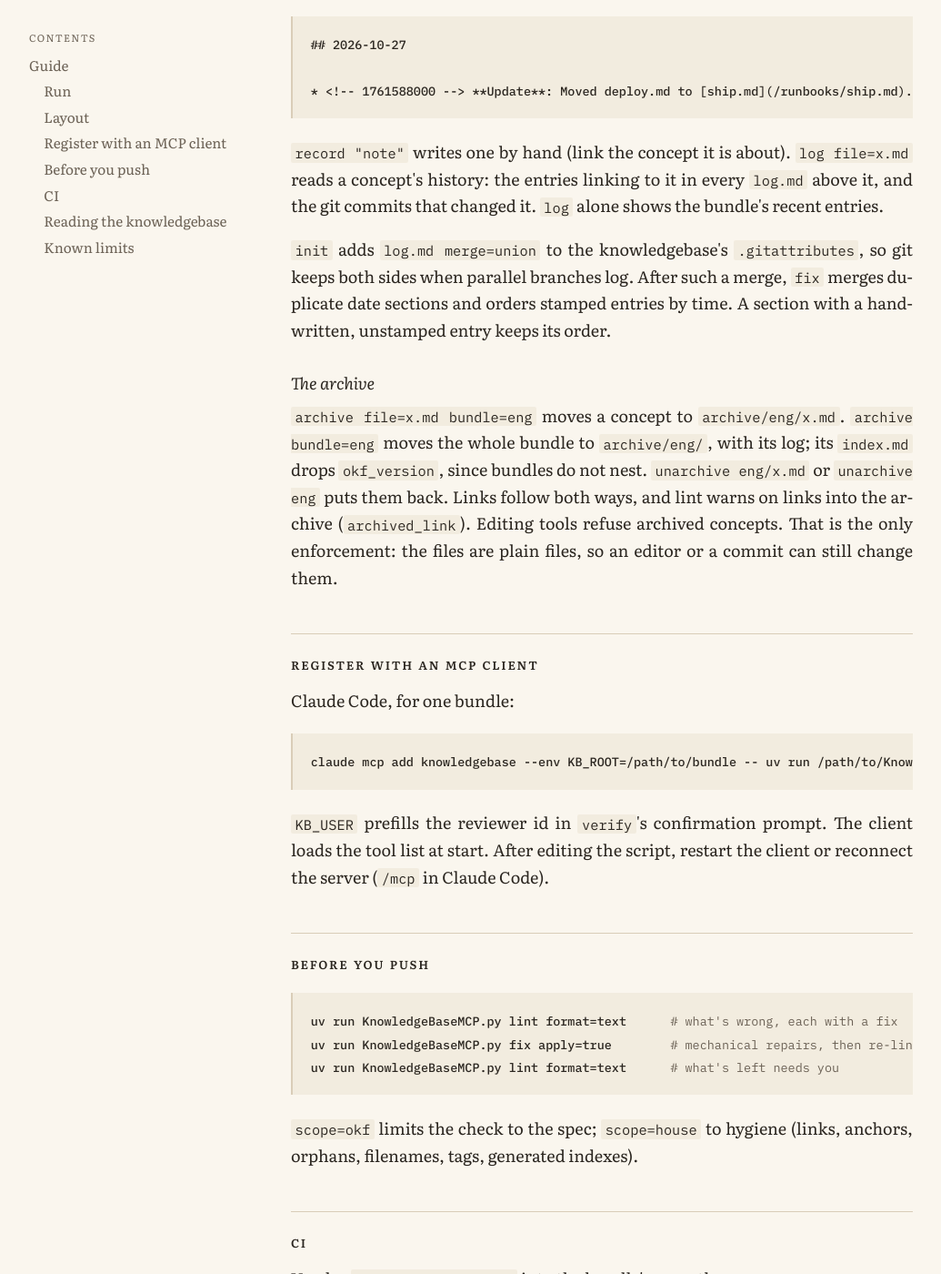
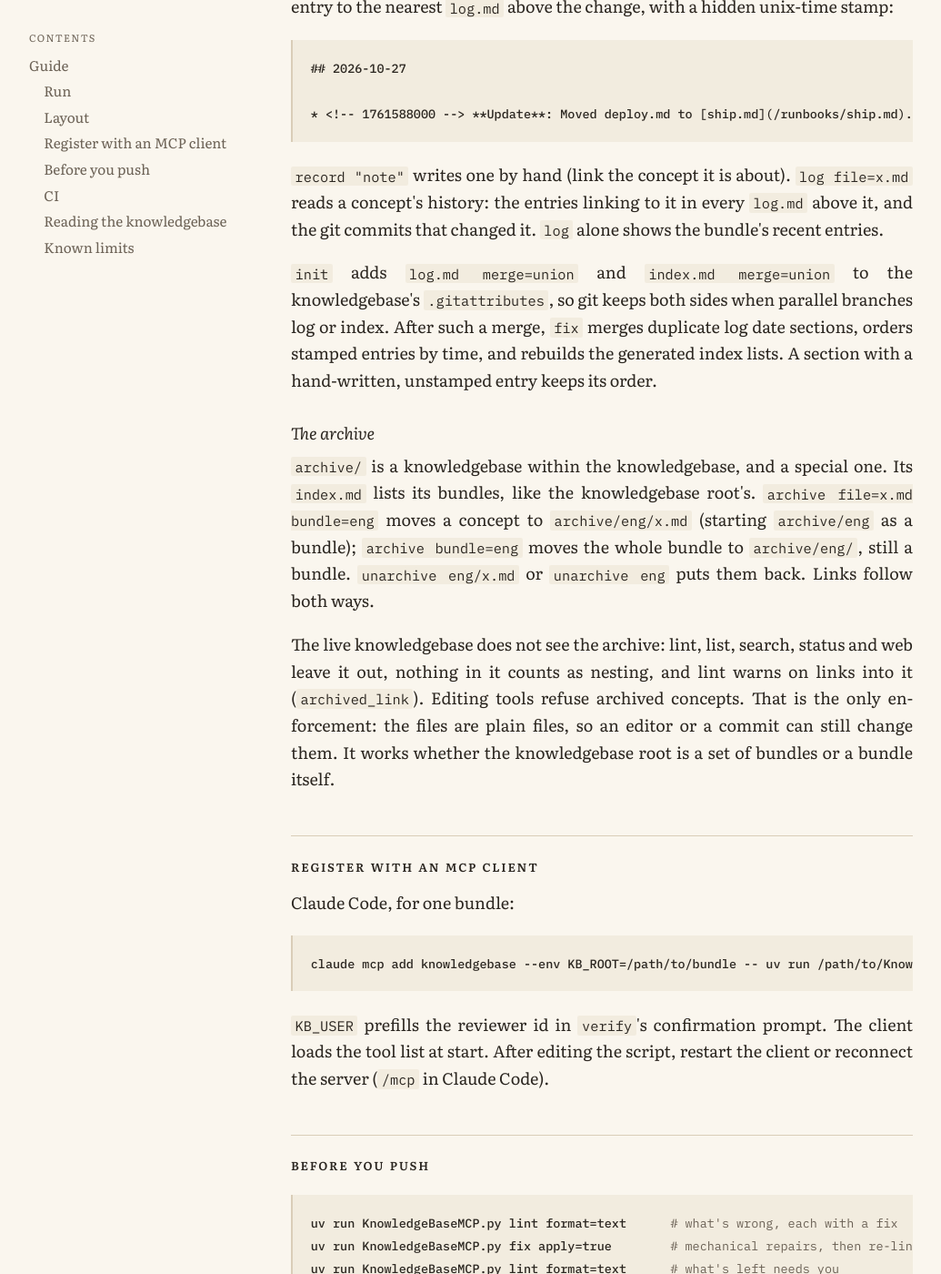
Before and after one commit to dfoulks1/KnowledgeBaseMCP, an MkDocs documentation site: the page built from docs-src/guide.md, in a window 1280 px wide and 1400 px high, scrolled down 2869 px. Shown: the whole window at 91% size, without its empty margins (50-1085 px from the left). Built offline with MkDocs 1.6.1, drawn with Linux system fonts in a browser that asks for light colours; some of the changed text lies outside the part shown.

Commit message:
Archive as a knowledgebase apart; existence-first path fields; provenance asks who wrote untracked concepts
- archive/ is a knowledgebase within the knowledgebase: its index.md lists its
  bundles, archived bundles stay bundles, and the live knowledgebase does not
  see it (no nesting, no lint, list or web). Works when the knowledgebase root
  is itself a bundle.
- §6.2 path fields: a value naming an existing file is a path whatever its
  shape; the shape rule only decides missing paths versus scope descriptions.
- provenance: concepts git knows nothing about get one prompt (MCP) or
  --attest (CLI) and are recorded as generated {by: human:<id>, basis: stated}.
- init adds index.md merge=union beside log.md; fix rebuilds after a merge.

Co-Authored-By: Claude Opus 5.5 <noreply@anthropic.com>

````diff
--- a/README.md
+++ b/README.md
@@ -48,7 +48,8 @@ other `key=value` is frontmatter (`set a.md status=deprecated tags=[x,y]`).
 Write tools that touch many files default to `apply=false` and show a diff.
 
 `--attest` records you, as `human:<KB_USER>` (else your git `user.email`), on
-`create` (`generated`), `verify` and `recheck_apply` (`verified`). It exists
+`create` and `provenance` (`generated`), `verify` and `recheck_apply`
+(`verified`). It exists
 only on the command line: no MCP call can pass it.
 
 Output is JSON; `format=text` prints one key per line and diffs as is.
@@ -62,15 +63,16 @@ Exit codes: 0 ok, 1 findings, 2 usage error.
 ```
 kb/                          the knowledgebase (KB_ROOT)
   index.md                   lists the bundles; no frontmatter
-  .gitattributes             log.md merge=union
+  .gitattributes             log.md and index.md merge=union
   eng/                       a bundle
     index.md                 okf_version, then the list of its concepts
     log.md                   its history (§9)
     runbooks/
       index.md               optional: this directory's concepts
       deploy.md              a concept
-  archive/                   the archive bundle (read-only to editing tools)
-    eng/old-runbook.md       archived from eng
+  archive/                   the archive: a knowledgebase of its own, set apart
+    index.md                 lists the archived bundles
+    eng/old-runbook.md       archived from eng (archive/eng is a bundle)
 ```
 
 ### index.md
@@ -124,20 +126,28 @@ reads a concept's history: the entries linking to it in every `log.md` above it,
 and the git commits that changed it. `log` alone shows the bundle's recent
 entries.
 
-`init` adds `log.md merge=union` to the knowledgebase's `.gitattributes`, so git
-keeps both sides when parallel branches log. After such a merge, `fix` merges
-duplicate date sections and orders stamped entries by time. A section with a
+`init` adds `log.md merge=union` and `index.md merge=union` to the
+knowledgebase's `.gitattributes`, so git keeps both sides when parallel
+branches log or index. After such a merge, `fix` merges duplicate log date
+sections, orders stamped entries by time, and rebuilds the generated index
+lists. A section with a
 hand-written, unstamped entry keeps its order.
 
 ### The archive
 
-`archive file=x.md bundle=eng` moves a concept to `archive/eng/x.md`.
-`archive bundle=eng` moves the whole bundle to `archive/eng/`, with its log;
-its `index.md` drops `okf_version`, since bundles do not nest. `unarchive
-eng/x.md` or `unarchive eng` puts them back. Links follow both ways, and lint
-warns on links into the archive (`archived_link`). Editing tools refuse
-archived concepts. That is the only enforcement: the files are plain files,
-so an editor or a commit can still change them.
+`archive/` is a knowledgebase within the knowledgebase, and a special one. Its
+`index.md` lists its bundles, like the knowledgebase root's. `archive file=x.md
+bundle=eng` moves a concept to `archive/eng/x.md` (starting `archive/eng` as a
+bundle); `archive bundle=eng` moves the whole bundle to `archive/eng/`, still a
+bundle. `unarchive eng/x.md` or `unarchive eng` puts them back. Links follow
+both ways.
+
+The live knowledgebase does not see the archive: lint, list, search, status
+and web leave it out, nothing in it counts as nesting, and lint warns on links
+into it (`archived_link`). Editing tools refuse archived concepts. That is the
+only enforcement: the files are plain files, so an editor or a commit can still
+change them. It works whether the knowledgebase root is a set of bundles or a
+bundle itself.
 
 <!-- --8<-- [end:layout] -->
 <!-- --8<-- [start:register] -->
@@ -224,18 +234,13 @@ repos:
 
 ## Known limits
 
-- Every write refreshes the generated index lists when they exist. In a busy
-  repo they conflict across PRs: take either side, then `fix apply=true`
-  rebuilds them.
 - A human `verify` over MCP needs a client that supports elicitation
   (confirmation prompts); otherwise the human runs it from the CLI.
 - `move`, `migrate`, `split`, `rename`, `archive` and `unarchive` rewrite links
   (code blocks included; read the diff) and §6.2 path fields (`resource`,
-  `computation`, `executor`/`attester`, `sources[].resource`). A path field
-  with spaces, or with neither a file extension nor a leading `/`, `./` or
-  `../`, is read as a description and left alone.
-- The archive needs bundles in subdirectories: a knowledgebase whose root is
-  itself a bundle has no place beside it for one.
+  `computation`, `executor`/`attester`, `sources[].resource`). A value naming
+  an existing file is a path; one naming nothing is a path only if it has a
+  file extension or a leading `/`, `./` or `../`, else a scope description.
 - OKF makes `okf_version` optional; here it is how a bundle is found. An
   undeclared bundle is any folder until you pass it as `bundle=`.
 - `ingest` does not convert other formats or check licenses. Its plan says so.
````
Also changed, not shown: KnowledgeBaseMCP.py (+112 -74 lines), docs-src/tools.md (+13 -9 lines), docs/guide/index.html (+26 -22 lines), docs/tools/index.html (+13 -9 lines), test_KnowledgeBaseMCP.py (+36 -4 lines).
